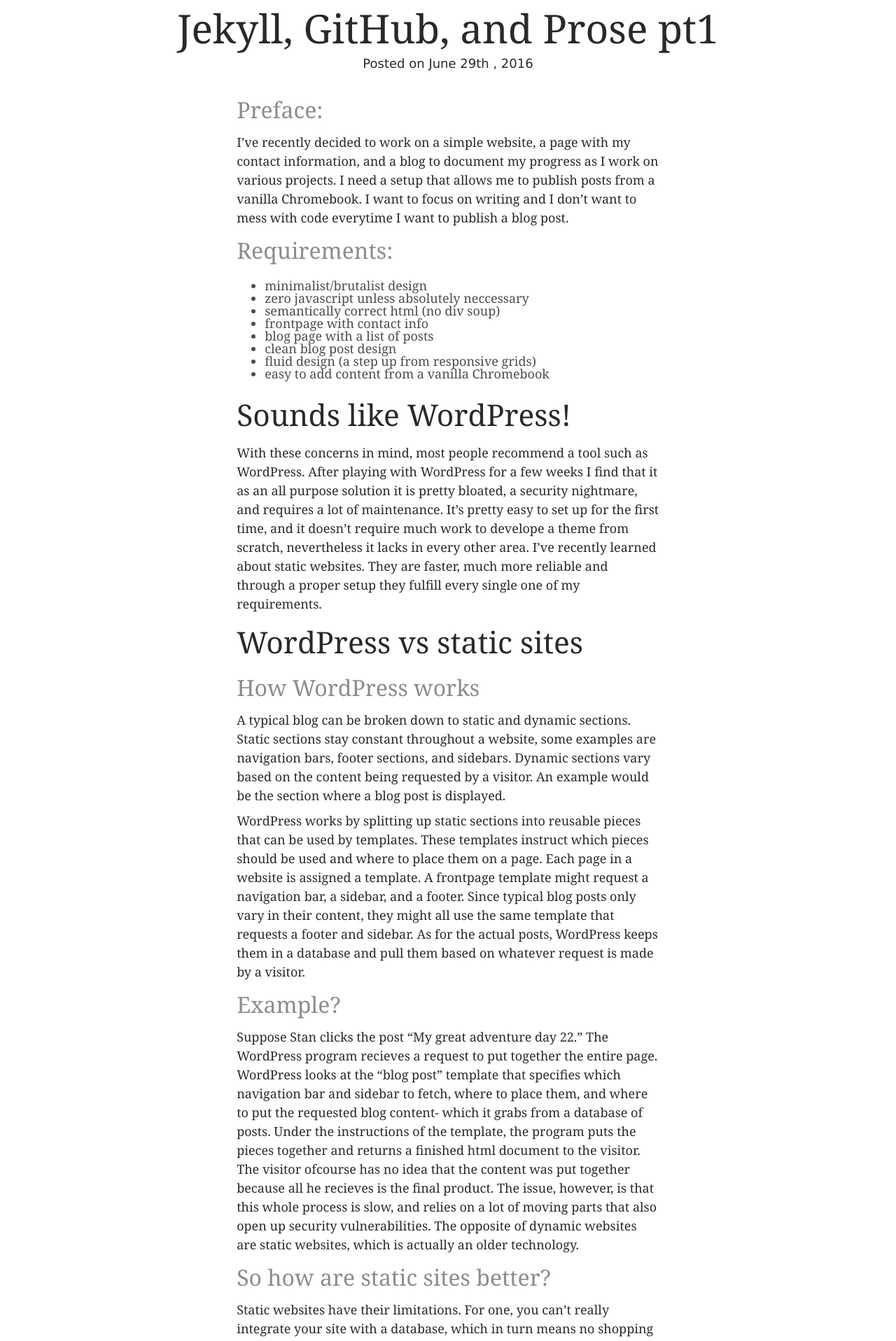
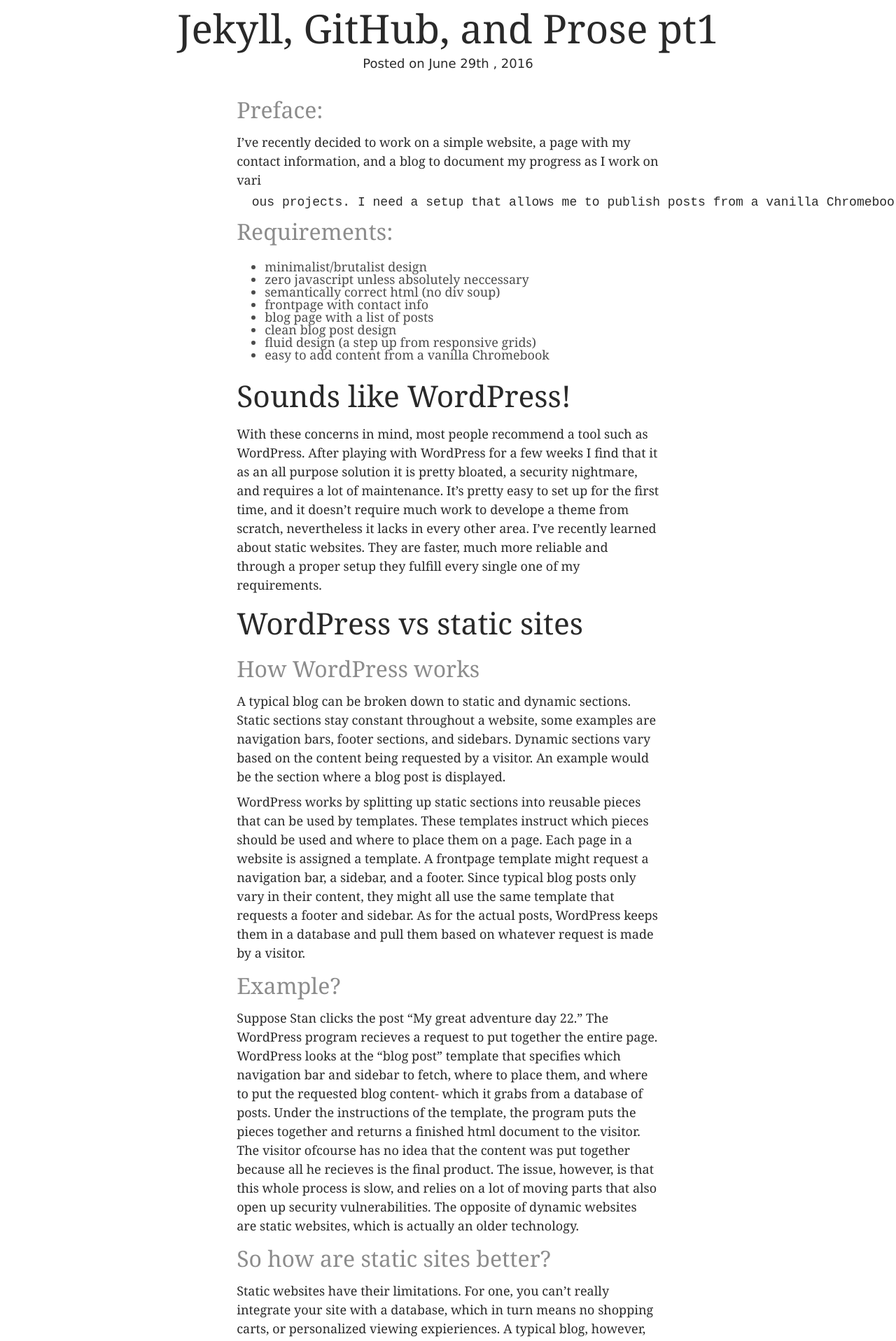
Before and after one commit to saimonhowlader/saimonhowlader.github.io, a Jekyll site: the page built from _posts/2016-06-29-Jekyll-GitHub-and-Prose-pt1.md, in a window 1280 px wide. Shown: the part 334-2251 px from the top of the page at 70% size. Built offline with Jekyll 4.4.1, drawn with Linux system fonts in a browser that asks for light colours.

Commit message:
Updated 2016-06-29-Jekyll-GitHub-and-Prose-pt1.md

```diff
--- a/_posts/2016-06-29-Jekyll-GitHub-and-Prose-pt1.md
+++ b/_posts/2016-06-29-Jekyll-GitHub-and-Prose-pt1.md
@@ -8,7 +8,11 @@
   languages (html, css, javascript).
 ---
 ### Preface:
-I've recently decided to work on a simple website, a page with my contact information, and a blog to document my progress as I work on various projects. I need a setup that allows me to publish posts from a vanilla Chromebook. I want to focus on writing and I don't want to mess with code everytime I want to publish a blog post.
+I've recently decided to work on a simple website, a page with my contact information, and a blog to document my progress as I work on vari
+
+
+
+      ous projects. I need a setup that allows me to publish posts from a vanilla Chromebook. I want to focus on writing and I don't want to mess with code everytime I want to publish a blog post.
 
 ### Requirements:
 
```
